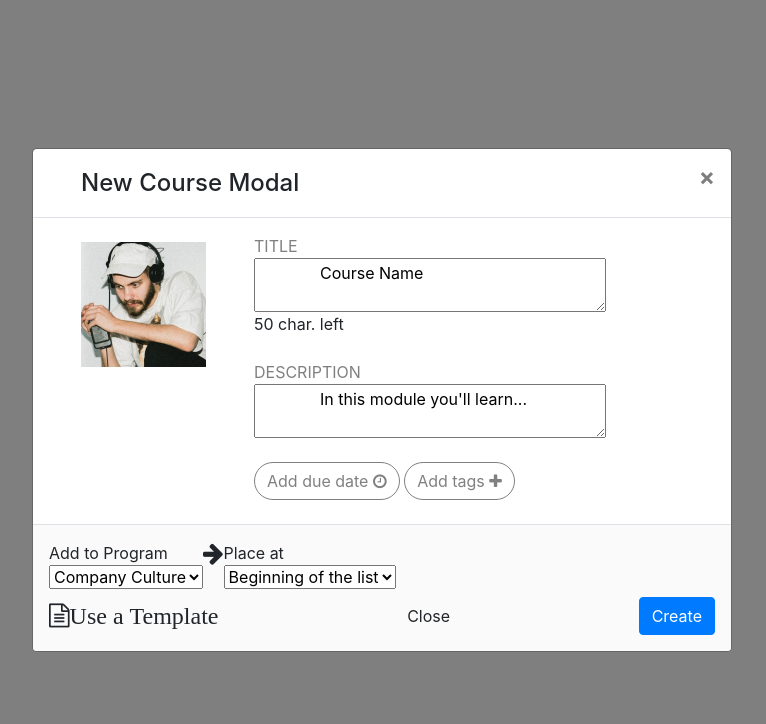
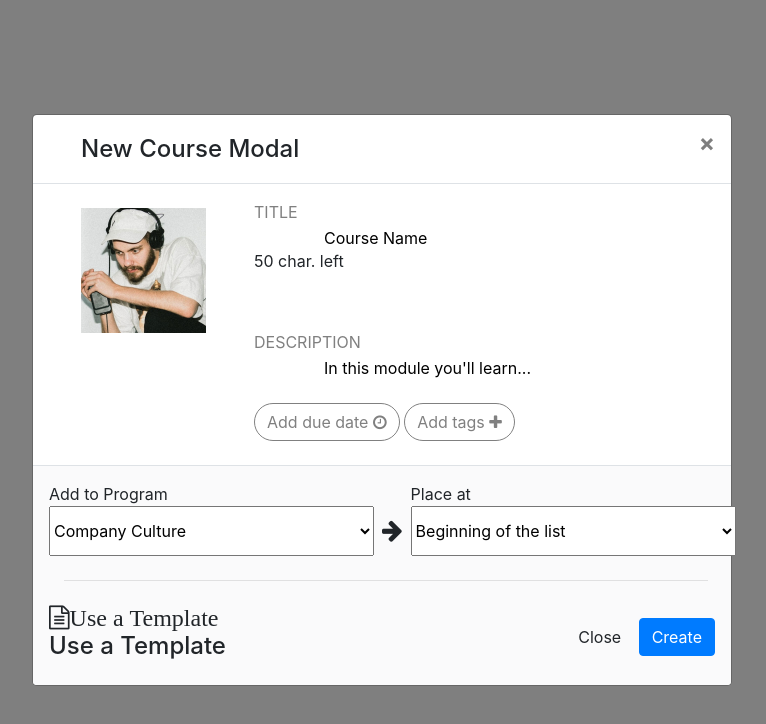
Before and after one commit to consciencedub/course-modal, a plain HTML site: page index.html in a window 1280 px wide. Both pictures are taken after a click on the button "Start a New Course". Shown: the whole page, without its empty margins (258-1024 px from the left). Drawn offline with nearby package versions, Linux system fonts and the light colour scheme.

Commit message:
footer fixed

```diff
--- a/index.html
+++ b/index.html
@@ -44,15 +44,16 @@
 
             <div class="duh">
               <div class="modal-subhead">Title</div>
-              <textarea id="message styled">
+              <textarea id="message"  rows="4"cols="50" placeholder="Course Name">
               Course Name
               </textarea>
-              <span>50 char. left</span>
+              <label for="countdown">50 char. left</label>
+              <textarea id="message" maxlength="50"></textarea>
             </div>
 
             <div class="duh">
               <div class="modal-subhead pt-4">Description</div>
-              <textarea id="message2 styled">
+              <textarea id="message2"  placeholder="In this module you'll learn..." rows="4"cols="50">
               In this module you'll learn...
               </textarea>
             </div>
@@ -67,12 +68,12 @@
 
         <div class="modal-footer">
 
-          <div class="dropdowns">
+          <div class="drop-downs">
 
             <div class="menu-items">
               <form action="/action_page.php">
                 <div>Add to Program</div>
-              <!-- <label for="cars">Add to program</label> -->
+              <!-- <label for="Add">Add to program</label> -->
                 <select id="add" name="add">
                   <option value="other">Company Culture</option>
                   <option value="Other 1">Other 1</option>
@@ -82,27 +83,30 @@
             </div>
 
                 <div>
-                  <i class="fa fa-arrow-right" style="font-size:24px"></i>
+                  <i class="fa fa-arrow-right mt-4 pl-2 pr-2" style="font-size:24px"></i>
                 </div>
 
             <div class="menu-items">
               <form action="/action_page.php">
                 <div>Place at</div>
-                <!-- <label for="cars">Place At</label> -->
-                <select id="cars" name="cars">
+                <!-- <label for="place">Place At</label> -->
+                <select id="place" name="place">
                   <option value="Other">Beginning of the list</option>
                   <option value="Other 1">Other 1</option>
                   <option value="Other 2">Other 2</option>
                   <option value="Other 1">Other 3</option>
                 </select>
             </div>
-
           </div>
 
+          <div class="form-group col-12">
+            <hr>
+            </div>
+
           <div>
-              <i class="fa fa-file-text-o" style="font-size:24px">Use a Template</i>
+              <i class="fa fa-file-text-o" style="font-size:24px">Use a Template</i><h4>Use a Template</h4>
           </div>
-              <button type="button" class="btn btn-default waves-effect waves-light" data-dismiss="modal">Close</button>
+              <div><button type="button" class="btn btn-default waves-effect waves-light" data-dismiss="modal">Close</button>
             <button type="button" class="btn btn-primary waves-effect waves-light">Create</button>
             </div>
 
--- a/style.css
+++ b/style.css
@@ -70,9 +70,14 @@
   }
 
 
-  .course-details {
+.course-details {
     display: flex;
     flex-direction: row;
+}
+
+textarea {
+    border: none;
+    resize: none;
 }
 
 #message {
@@ -80,6 +85,7 @@
     height: 25px;
     margin-left: 5px;
     border: none;
+    resize: none;
 }
 
 #message2 {
@@ -95,12 +101,14 @@
     /* flex-direction: row; */
     background-color: #fafafb;
     /* padding: 25px; */
+}
 
-.dropdowns {
-    display: flex;
+.drop-downs {
+     display: flex;
     flex-direction: row;
-    width: 500px;
-
+    align-items: center;
+    /* justify-content: space-between; */
+    width: 700px;
 }
 
 .menu-items {
@@ -113,7 +121,9 @@ h6 {
     text-transform: uppercase;
 }
 
-textarea#styled {
+/* textarea {
+    display:block;
+    margin:1em 0;
 	width: 350px;
 	height: 50px;
 	border: none;
@@ -121,4 +131,15 @@ textarea#styled {
 	font-family: Tahoma, sans-serif;
 	background-color: none;
   resize: none;
+} */
+
+#place {
+    width: 325px;
+    height: 50px;
 }
+
+#add {
+    width: 325px;
+    height: 50px;
+
+}
```
Also changed, not shown: index.js (+19 -0 lines).
